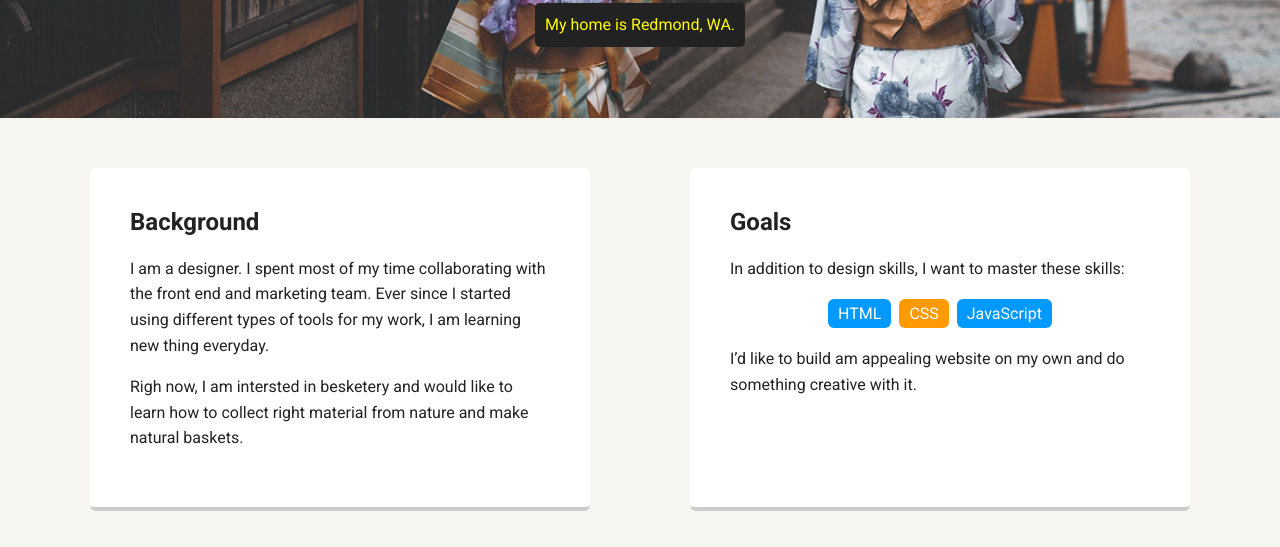
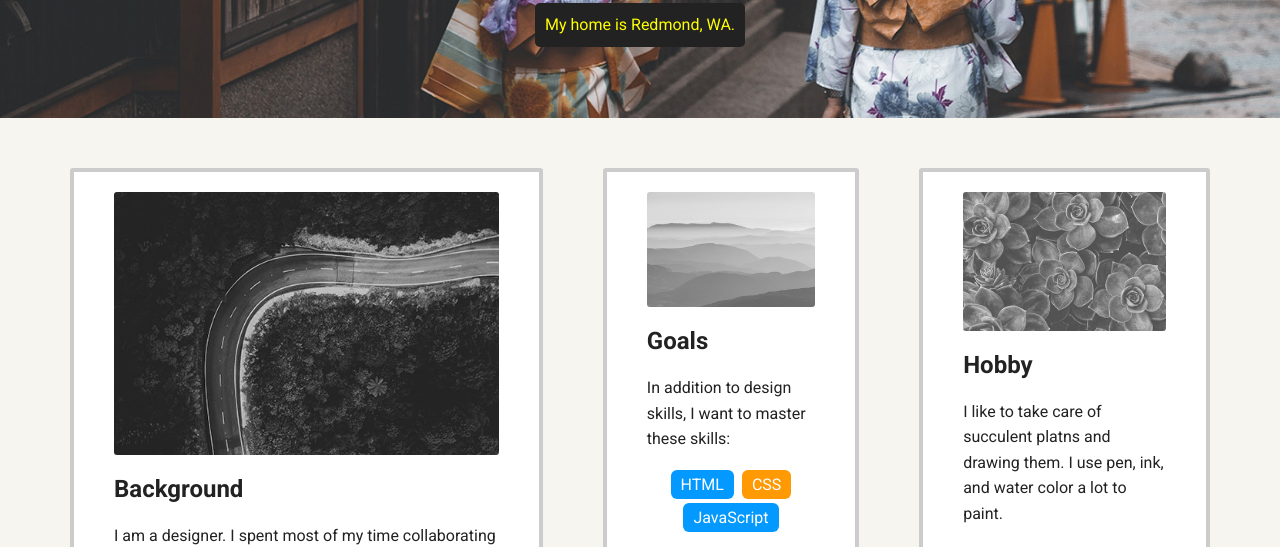
Before and after one commit to momoguinea/techdegree-project-1, a plain HTML site: page index.html in a window 1280 px wide. Shown: the part 352-899 px from the top of the page. Drawn offline with Linux system fonts and the light colour scheme; a web font is replaced by a local one.

Commit message:
Changes2
Extra credit

```diff
--- a/index.html
+++ b/index.html
@@ -22,13 +22,15 @@
     </header>
 
     <main class="flex">
-      <div class="card">
+      <div src="images/image01.png" class="card">
+        <img src="images/image01.png" alt="road" width="400">
         <h2>Background</h2>
         <p>I am a designer. I spent most of my time collaborating with the front end and marketing team. Ever since I started using different types of tools for my work, I am learning new thing everyday.</p>
         <p>Righ now, I am intersted in besketery and would like to learn how to collect right material from nature and make natural baskets.</p>
       </div>
 
       <div class="card">
+        <img src="images/image02.png" alt="mountains" width="400">
         <h2>Goals</h2>
         <p>In addition to design skills, I want to master these skills:</p>
         <ul class="skills">
@@ -40,6 +42,12 @@
         <p>I’d like to build am appealing website on my own and do something creative with it.</p>
       </div>
 
+      <div class="card">
+        <img src="images/image03.png" alt="succulent" width="400">
+        <h2>Hobby</h2>
+        <p>I like to take care of succulent platns and drawing them. I use pen, ink, and water color a lot to paint.</p>
+      </div>
+
     </main>
     <footer>
       <ul>
--- a/styles.css
+++ b/styles.css
@@ -94,10 +94,18 @@ header .profile-image:hover {
   max-width: 500px;
   text-align: left;
   background: #fff;
-  border-bottom: 4px solid #ccc;
-  border-radius: 6px;
+  border: 4px solid #ccc;
+  border-radius: 3px;
   transition: all .5s;
 }
+.card img {
+  border-radius: 3px;
+  position: abusolute;
+  display: block;
+  width: 100%;
+  height: auto;
+}
+
 .card:hover {
   border-color: #ff99ff;
 }
```
Also changed, not shown: images/image01.png (added), images/image02.png (added), images/image03.png (added).
